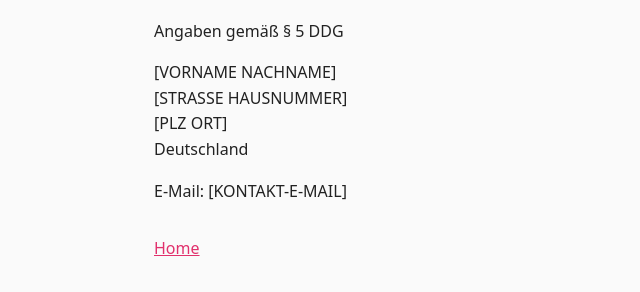
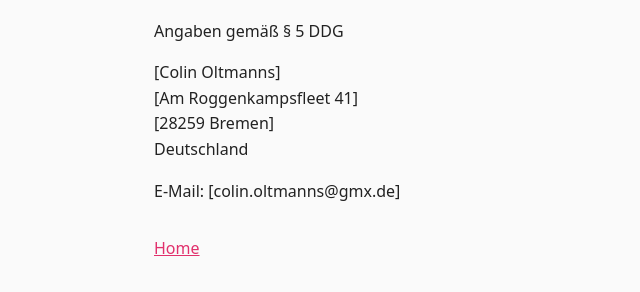
Before and after one commit to UCG-Deals/ucg-deals.github.io, a plain HTML site: page imprint.html in a window 1280 px wide. Shown: the part 102-394 px from the top of the page, without its empty margins (106-746 px from the left). Drawn offline with Linux system fonts and the light colour scheme.

Commit message:
Update imprint.html

```diff
--- a/imprint.html
+++ b/imprint.html
@@ -11,12 +11,12 @@
   <h1>Impressum / Imprint</h1>
   <p>Angaben gemäß § 5 DDG</p>
   <p>
-    [VORNAME NACHNAME]<br>
-    [STRASSE HAUSNUMMER]<br>
-    [PLZ ORT]<br>
+    [Colin Oltmanns]<br>
+    [Am Roggenkampsfleet 41]<br>
+    [28259 Bremen]<br>
     Deutschland
   </p>
-  <p>E-Mail: [KONTAKT-E-MAIL]</p>
+  <p>E-Mail: [colin.oltmanns@gmx.de]</p>
   <nav><a href="index.html">Home</a></nav>
 </main>
 </body>
```
